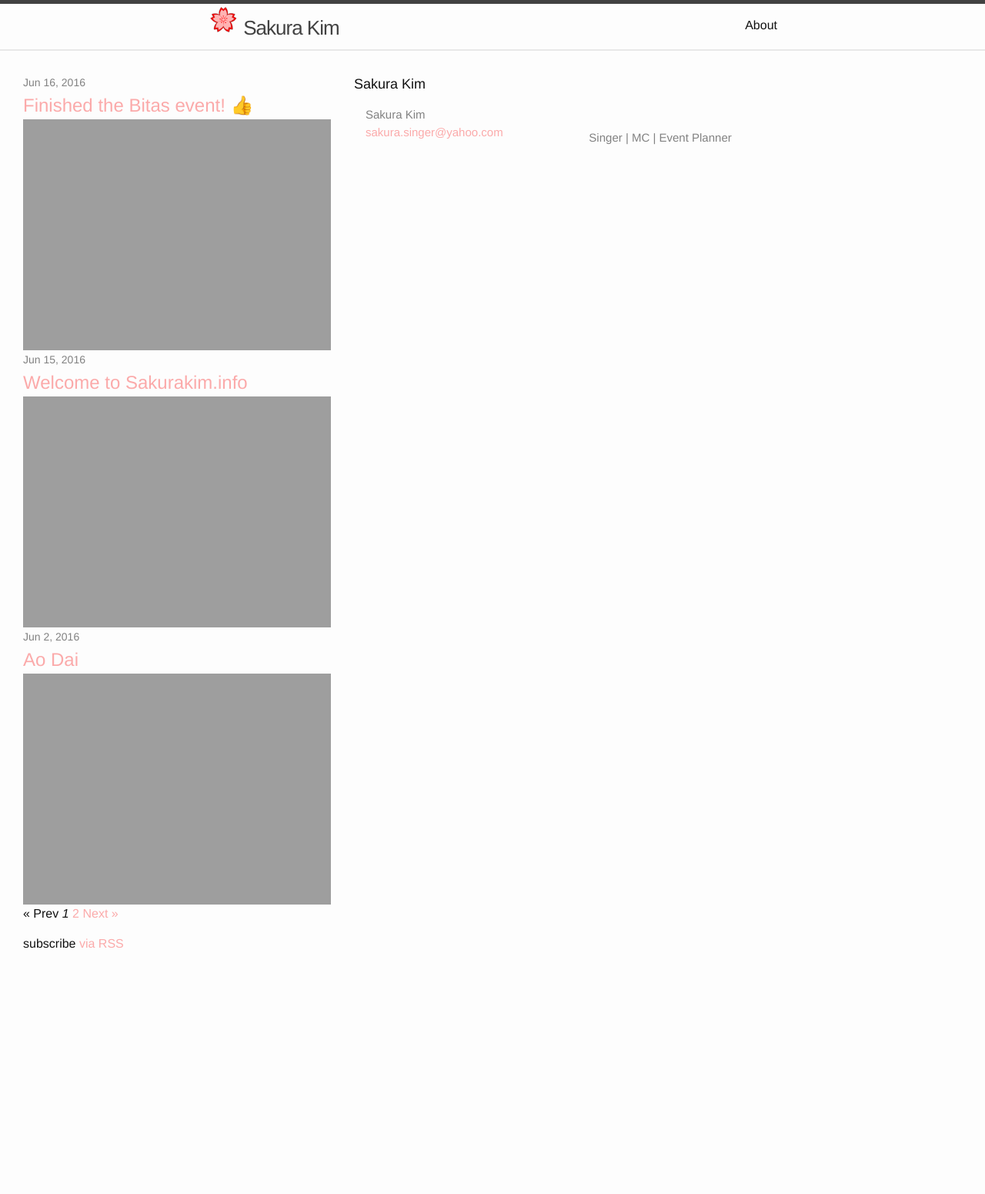
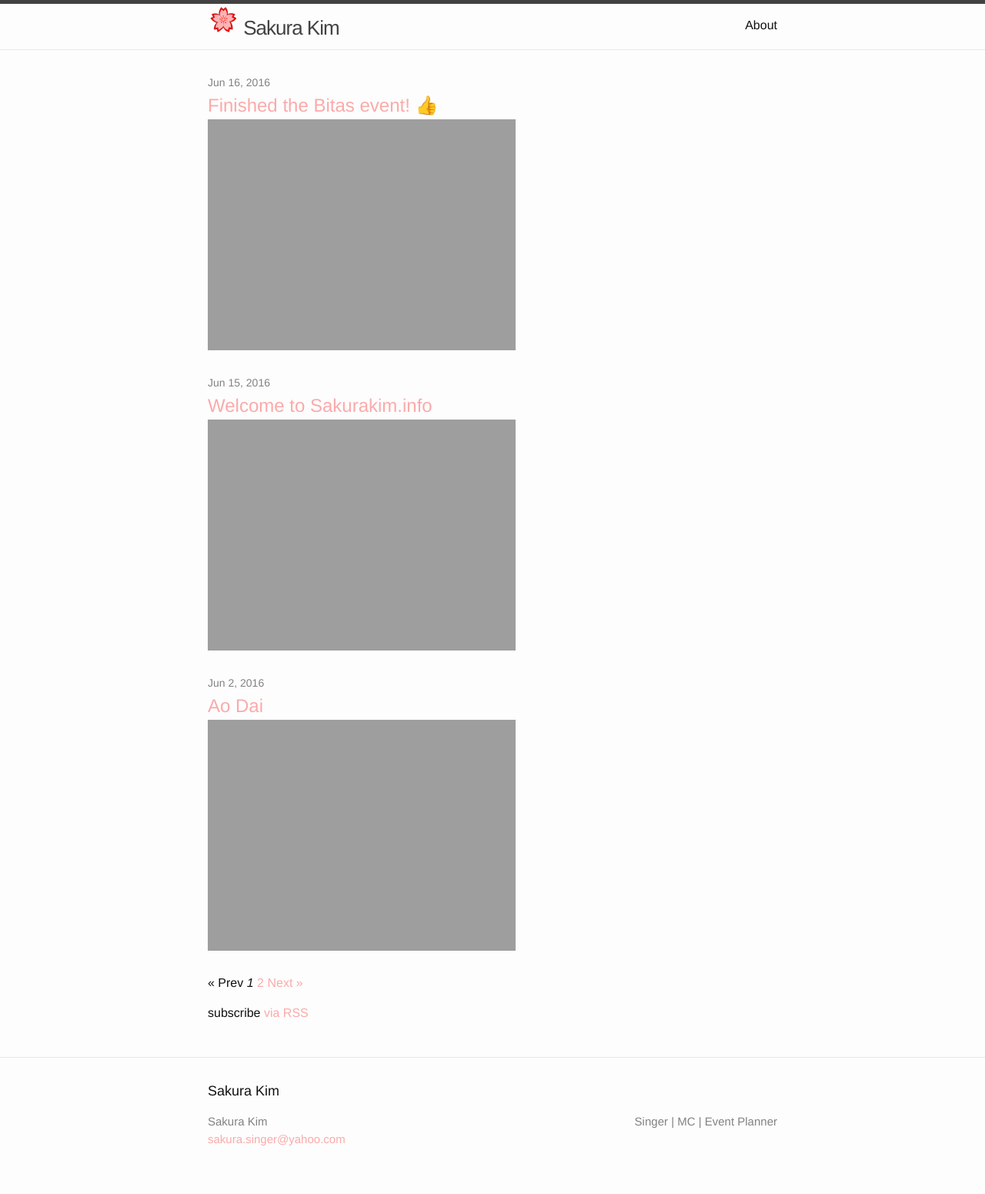
Before and after one commit to sakurakiminfo/sakurakiminfo.github.io, a Jekyll site: the page built from index.html, in a window 1280 px wide. Shown: the whole page at 77% size. Built offline with Jekyll 4.4.1, drawn with Linux system fonts in a browser that asks for light colours; emoji names are drawn with the system emoji font; the list of posts is cut into pages by our own code; before the commit the page ends 1313 px from its top, so only the background shows below that.

Commit message:
fixing page layout

```diff
--- a/_sass/_layout.scss
+++ b/_sass/_layout.scss
@@ -171,12 +171,6 @@
  */
 .page-content {
     padding: $spacing-unit 0;
-	float: left;
-	img {
-		max-width: 100%;
-		vertical-align: middle;
-		float: right;
-	}
 }
 
 .page-heading {
```
